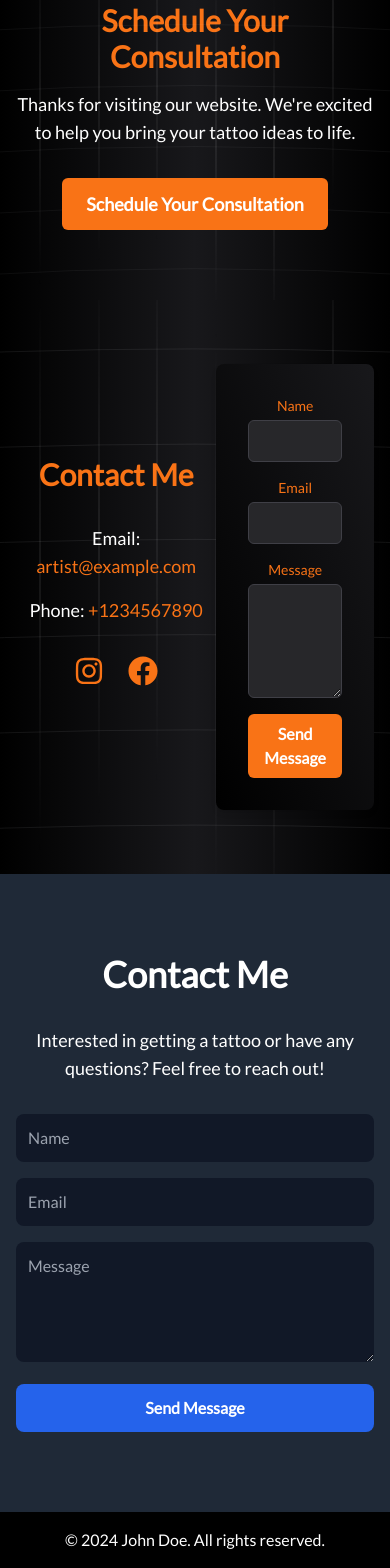
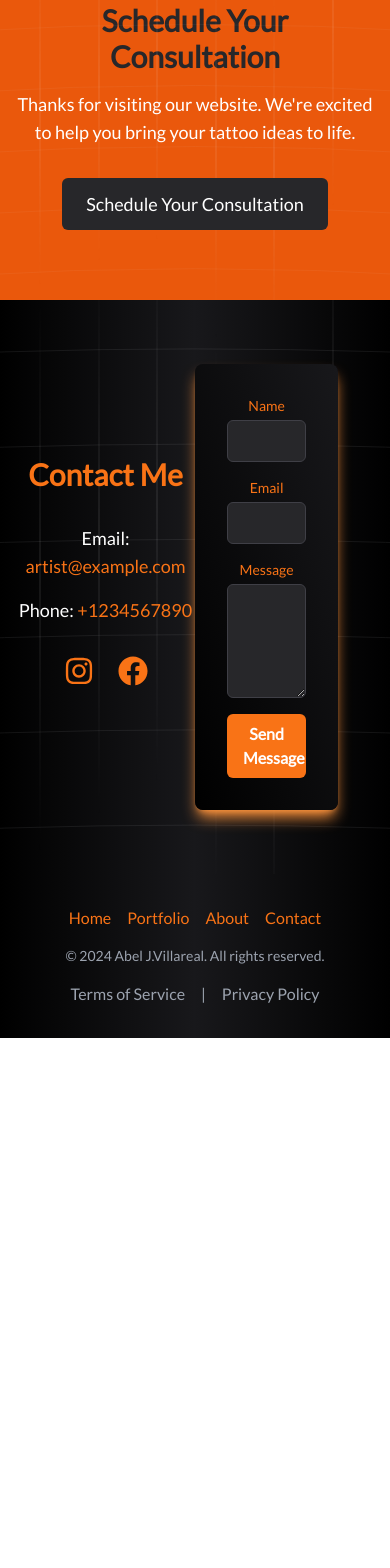
Before and after one commit to ajv55/tattoo, a Next.js app: page / in a window 390 px wide. Shown: the part 5609-7177 px from the top of the page. After the commit the page ends 6647 px from the top, so only its background shows below. Built offline with nearby package versions, Linux system fonts and the light colour scheme.

Commit message:
created the footer section

```diff
--- a/app/components/mainPage/action.tsx
+++ b/app/components/mainPage/action.tsx
@@ -21,7 +21,7 @@ const CallToAction = () => {
   return (
     <div
     ref={ref}
-      className="bg-gradient-to-r  relative flex flex-col justify-center items-center  h-[23rem] from-black via-zinc-900 to-black py-24 px-4 sm:px-6 lg:px-8 text-center text-white"
+      className="bg-gradient-to-r  relative flex flex-col justify-center items-center  h-[23rem] from-orange-600 via-orange-600 to-orange-600 py-24 px-4 sm:px-6 lg:px-8 text-center text-white"
     >
         <Background />
 
@@ -30,7 +30,7 @@ const CallToAction = () => {
           initial={{ y: 100, opacity: 0 }}
           animate={mainControls}
           transition={{ duration: 1, delay: 0.5 }}
-          className="text-3xl sm:text-4xl font-bold mb-4 text-orange-500"
+          className="text-3xl sm:text-4xl font-bold mb-4 text-zinc-800"
         >
           Schedule Your Consultation
         </motion.h2>
@@ -45,7 +45,7 @@ const CallToAction = () => {
         </motion.p>
         <Link
           href="/contact" // Update this to your actual booking/contact page URL
-          className="inline-block z-30  hover:cursor-pointer px-6 py-3 text-lg font-semibold bg-orange-500 text-white rounded-md hover:bg-orange-600 transition duration-300"
+          className="inline-block z-30  hover:cursor-pointer px-6 py-3 text-lg font-light bg-zinc-800 text-white rounded-md hover:bg-zinc-900 hover:shadow-lg hover:font-extrabold hover:shadow-zinc-600 transition duration-300"
         >
           Schedule Your Consultation
         </Link>
--- a/app/components/mainPage/contact.tsx
+++ b/app/components/mainPage/contact.tsx
@@ -1,45 +1,60 @@
 'use client';
 import React from 'react';
-import { motion } from 'framer-motion';
+import { motion, useInView, useAnimation } from 'framer-motion';
 import { FaInstagram, FaFacebook } from 'react-icons/fa';
 import Background from '../background';
 import { useEffect, useRef } from 'react';
 
 const ContactSection = () => {
+
+    const ref = useRef(null);
+    const isInView = useInView(ref);
+    const mainControls = useAnimation();
+
+    useEffect(() => {
+        if(isInView){
+            mainControls.start('visible')
+        }
+    }, [isInView, mainControls])
+
   return (
-    <div
-      className="bg-gradient-to-r flex w-full  relative from-black via-zinc-900 to-black py-16 px-4 sm:px-6 lg:px-8 text-center text-white"
+    <div ref={ref}
+      className="bg-gradient-to-r flex w-full justify-evenly items-center relative from-black via-zinc-900 to-black py-16 px-4 sm:px-6 lg:px-8 text-center text-white"
     >
         <Background />
-      <div className="w-full  flex z-[400] mx-auto">
-        <div className='w-[67%] flex flex-col justify-center items-center'>
+      <div  className="w-full  flex z-[400] mx-auto">
+        <div className='w-[50%] flex flex-col justify-center items-center'>
         <motion.h2
+        variants={{visible: {y: 0, opacity: 1}}}
           initial={{ y: -50, opacity: 0 }}
-          animate={{ y: 0, opacity: 1 }}
+          animate={mainControls}
           transition={{ duration: 1, delay: 0.5 }}
           className="text-3xl sm:text-5xl font-bold mb-8 text-orange-500"
         >
           Contact Me
         </motion.h2>
         <motion.p
+        variants={{visible: {x: 0, opacity: 1 }}}
           initial={{ x: -100, opacity: 0 }}
-          animate={{ x: 0, opacity: 1 }}
+          animate={mainControls}
           transition={{ duration: 1, delay: 1 }}
           className="text-lg mb-4"
         >
           Email: <a href={`mailto:artist@example.com`} className="text-orange-500 hover:underline">artist@example.com</a>
         </motion.p>
         <motion.p
+        variants={{visible: {x: 0, opacity: 1}}}
           initial={{ x: 100, opacity: 0 }}
-          animate={{ x: 0, opacity: 1 }}
+          animate={mainControls}
           transition={{ duration: 1, delay: 1.5 }}
           className="text-lg mb-8"
         >
           Phone: <a href={`tel:+1234567890`} className="text-orange-500  hover:underline">+1234567890</a>
         </motion.p>
         <motion.div
+        variants={{visible: {scale: 1}}}
           initial={{ scale: 0 }}
-          animate={{ scale: 1 }}
+          animate={mainControls}
           transition={{ duration: 0.5, delay: 2 }}
           className="flex  justify-center space-x-6 mb-8"
         >
@@ -53,10 +68,11 @@ const ContactSection = () => {
         </div>
 
         <motion.form
+        variants={{visible: { y: 0, opacity: 1}}}
           initial={{ y: 50, opacity: 0 }}
-          animate={{ y: 0, opacity: 1 }}
+          animate={mainControls}
           transition={{ duration: 1, delay: 2.5 }}
-          className=" bg-gradient-to-tr from-black to-zinc-900 w-[45%]  p-8 rounded-lg shadow-md"
+          className=" bg-gradient-to-tr shadow-orange-400 from-black to-zinc-900 w-[40%]  p-8 rounded-lg shadow-lg"
         >
           <div className="mb-4">
             <label htmlFor="name" className="block text-sm font-medium text-orange-500">Name</label>
--- /dev/null
+++ b/app/components/mainPage/footer.tsx
@@ -0,0 +1,39 @@
+// components/Footer.js
+
+import React from 'react';
+import Link from 'next/link';
+
+const Footer = () => {
+  return (
+    <footer className="bg-gradient-to-r from-black via-zinc-900 to-black py-8 px-4 sm:px-6 lg:px-8 text-white">
+      <div className="max-w-7xl mx-auto flex flex-col items-center">
+        <nav className="flex space-x-4 mb-4">
+          <Link className="text-orange-500 hover:text-orange-400 transition-colors duration-200" href="/">
+            Home
+          </Link>
+          <Link className="text-orange-500 hover:text-orange-400 transition-colors duration-200" href="/portfolio">
+            Portfolio
+          </Link>
+          <Link className="text-orange-500 hover:text-orange-400 transition-colors duration-200" href="/about">
+            About
+          </Link>
+          <Link className="text-orange-500 hover:text-orange-400 transition-colors duration-200" href="/contact">
+            Contact
+          </Link>
+        </nav>
+        <p className="text-sm text-gray-400 mb-4">&copy; {new Date().getFullYear()} Abel J.Villareal. All rights reserved.</p>
+        <div className="flex space-x-4">
+          <Link className="text-gray-400 hover:text-gray-300 transition-colors duration-200" href="/terms">
+            Terms of Service
+          </Link>
+          <span className="text-gray-400">|</span>
+          <Link className="text-gray-400 hover:text-gray-300 transition-colors duration-200" href="/privacy">
+            Privacy Policy
+          </Link>
+        </div>
+      </div>
+    </footer>
+  );
+};
+
+export default Footer;
--- a/app/page.tsx
+++ b/app/page.tsx
@@ -10,6 +10,7 @@ import ServicesSection from './components/mainPage/service';
 import Testimonials from './components/mainPage/testimonials';
 import CallToAction from './components/mainPage/action';
 import ContactSection from './components/mainPage/contact';
+import Footer from './components/mainPage/footer';
 
 export default function Page() {
   return (
@@ -27,29 +28,9 @@ export default function Page() {
         <Testimonials />
         <CallToAction />
         <ContactSection />
-        <section id="contact" className="py-20 bg-gray-800">
-          <div className="container mx-auto px-4 text-center">
-            <h2 className="text-4xl font-bold mb-8">Contact Me</h2>
-            <p className="text-lg max-w-2xl mx-auto mb-8">Interested in getting a tattoo or have any questions? Feel free to reach out!</p>
-            <form className="max-w-xl mx-auto">
-              <div className="mb-4">
-                <input type="text" className="w-full p-3 rounded-lg bg-gray-900 text-white" placeholder="Name" />
-              </div>
-              <div className="mb-4">
-                <input type="email" className="w-full p-3 rounded-lg bg-gray-900 text-white" placeholder="Email" />
-              </div>
-              <div className="mb-4">
-                <textarea className="w-full p-3 rounded-lg bg-gray-900 text-white" rows={4} placeholder="Message"></textarea>
-              </div>
-              <button type="submit" className="w-full p-3 rounded-lg bg-blue-600 text-white font-bold">Send Message</button>
-            </form>
-          </div>
-        </section>
       </main>
 
-      <footer className="bg-black py-4 text-center">
-        <p>&copy; {new Date().getFullYear()} John Doe. All rights reserved.</p>
-      </footer>
+      <Footer />
     </div>
   );
 }
```
